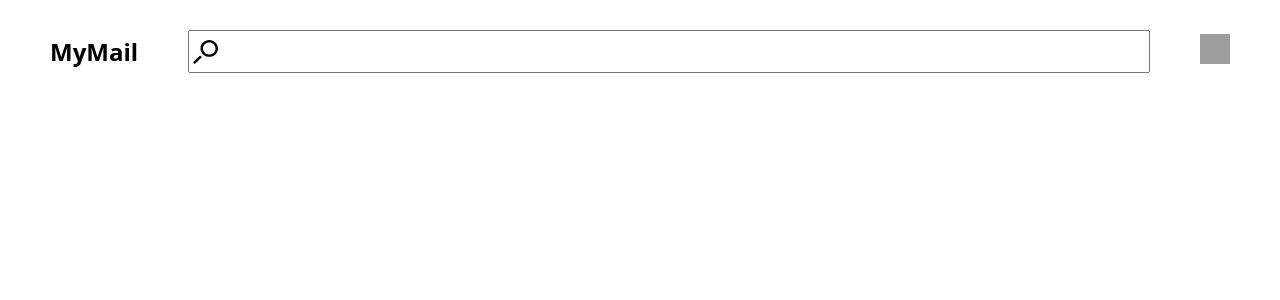
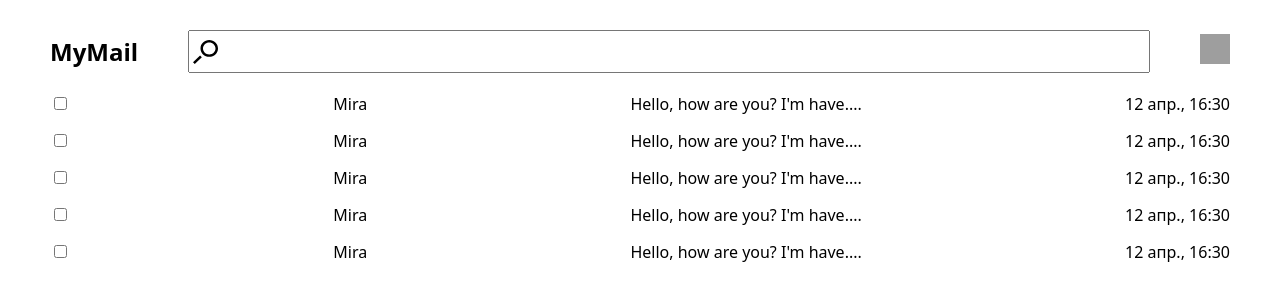
Before and after one commit to drummer-Yurii/mail-frontend, a Vue app: page / in a window 1280 px wide. Shown: the top 300 px of the page. Built offline with nearby package versions, Linux system fonts and the light colour scheme; grey boxes are pictures that could not be loaded.

Commit message:
show list letters on page

```diff
--- a/src/components/App/App.vue
+++ b/src/components/App/App.vue
@@ -1,10 +1,12 @@
 <script setup>
 import Header from '../Header/Header.vue';
+import Main from '../Main/Main.vue';
 import css from './App.module.css';
 </script>
 
 <template>
   <div :class="css.page">
     <Header />
+    <Main />
   </div>
 </template>
--- /dev/null
+++ b/src/components/Controls/Checkbox/Checkbox.vue
@@ -0,0 +1,7 @@
+<script setup>
+
+</script>
+
+<template>
+    <input type="checkbox" />
+</template>
--- a/src/components/Letter/Letter.module.css
+++ b/src/components/Letter/Letter.module.css
@@ -0,0 +1,4 @@
+.letter {
+    display: flex;
+    justify-content: space-between;
+}
--- a/src/components/Letter/Letter.vue
+++ b/src/components/Letter/Letter.vue
@@ -1,9 +1,26 @@
 <script setup>
+import { computed } from 'vue';
+import Checkbox from '../Controls/Checkbox/Checkbox.vue';
+import css from "./Letter.module.css";
 
+const { date, isImportant } = defineProps(["date", "isImportant"]);
+
+const stringDate = computed(() => {
+    return Intl.DateTimeFormat("ru-RU", { month: "short", day: "numeric", hour: "numeric", minute: "numeric" }).format(date);
+})
 </script>
 
 <template>
-    <div>
-
-    </div>
-</template>
+    <div :class="css.letter">
+        <div class="">
+            <Checkbox />
+            <span v-if="isImportant">!</span>
+        </div>
+        <div class="">
+            <slot name="sender"></slot>
+        </div>
+        <div class="">
+            <slot name="title"></slot>
+        </div>
+    <div class="">{{ stringDate }}</div>
+</div></template>
--- /dev/null
+++ b/src/components/Main/Main.module.css
@@ -0,0 +1,5 @@
+.letters {
+    display: grid;
+    gap: 15px;
+    margin-top: 20px;
+}
--- a/src/components/Main/Main.vue
+++ b/src/components/Main/Main.vue
@@ -1,12 +1,23 @@
 <script setup>
 import Letter from "../Letter/Letter.vue";
+import { LettersMock } from "../../utils/mock";
+import css from "./Main.module.css";
 </script>
 
 <template>
     <main>
         <aside></aside>
-        <section>
-            <Letter></Letter>
+        <section :class="css.letters">
+            <Letter
+                v-for="{date, title, sender, isImportant} in LettersMock"
+                :key="date"
+                :date="date"
+                :sender="sender"
+                :isImportant="isImportant"
+            >
+                <template #title>{{ title }}</template>
+                <template #sender>{{ sender }}</template>
+            </Letter>
         </section>
     </main>
 </template>
--- a/src/utils/mock.js
+++ b/src/utils/mock.js
@@ -5,6 +5,7 @@ export const LettersMock = [
         sender: "Mira",
         senderMail: "main@mira.com",
         date: 1681317032706,
+        isChecked: true,
     },
     {
         title: "Hello, how are you? I'm have....",
@@ -12,6 +13,7 @@ export const LettersMock = [
         sender: "Mira",
         senderMail: "main@mira.com",
         date: 1681317032706,
+        isChecked: false,
     },
     {
         title: "Hello, how are you? I'm have....",
@@ -19,6 +21,7 @@ export const LettersMock = [
         sender: "Mira",
         senderMail: "main@mira.com",
         date: 1681317032706,
+        isChecked: false,
     },
     {
         title: "Hello, how are you? I'm have....",
@@ -26,6 +29,7 @@ export const LettersMock = [
         sender: "Mira",
         senderMail: "main@mira.com",
         date: 1681317032706,
+        isChecked: false,
     },
     {
         title: "Hello, how are you? I'm have....",
@@ -33,5 +37,6 @@ export const LettersMock = [
         sender: "Mira",
         senderMail: "main@mira.com",
         date: 1681317032706,
-    },
+        isChecked: false,
+    }
 ]
```
Also changed, not shown: src/components/Controls/Checkbox/Checkbox.module.css (added).
